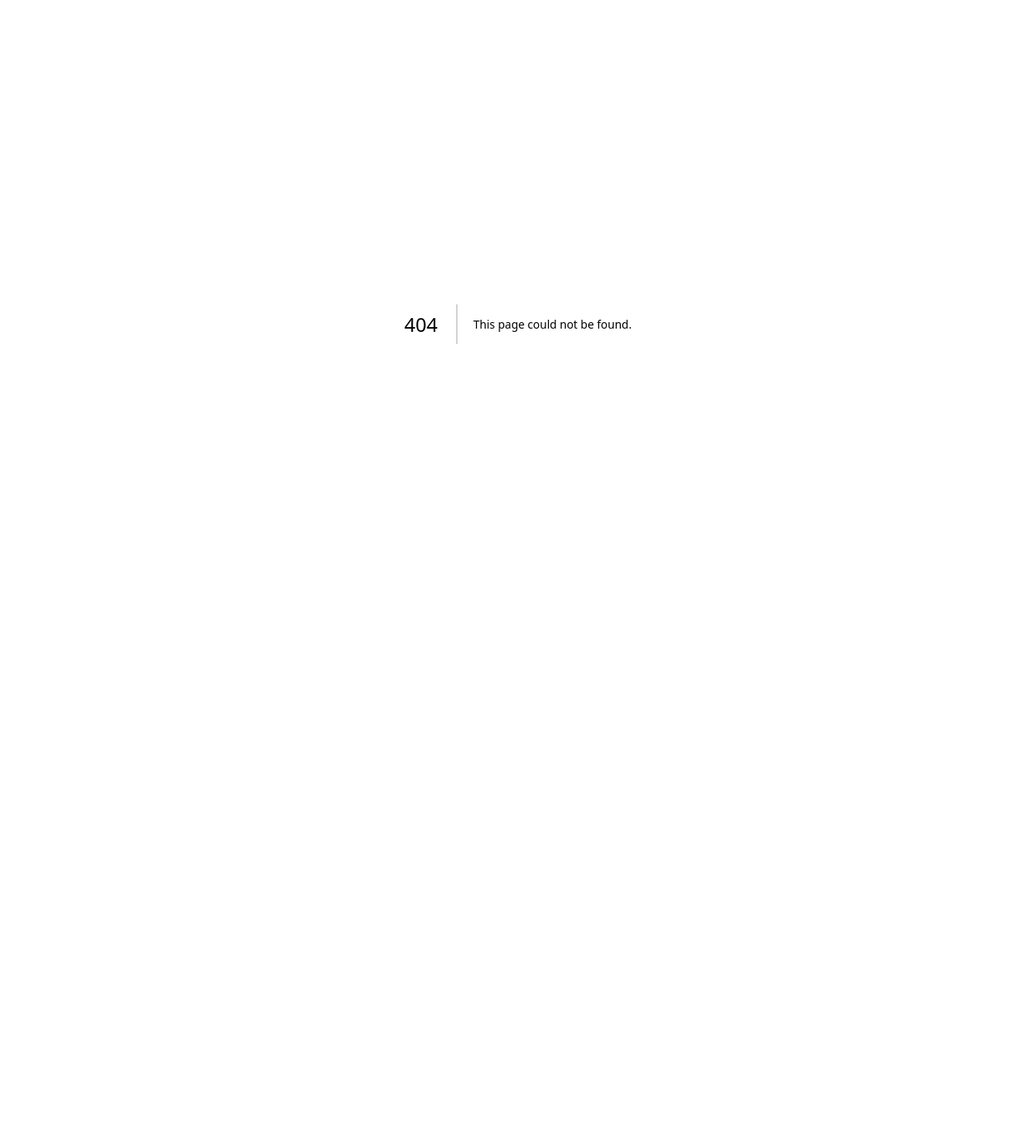
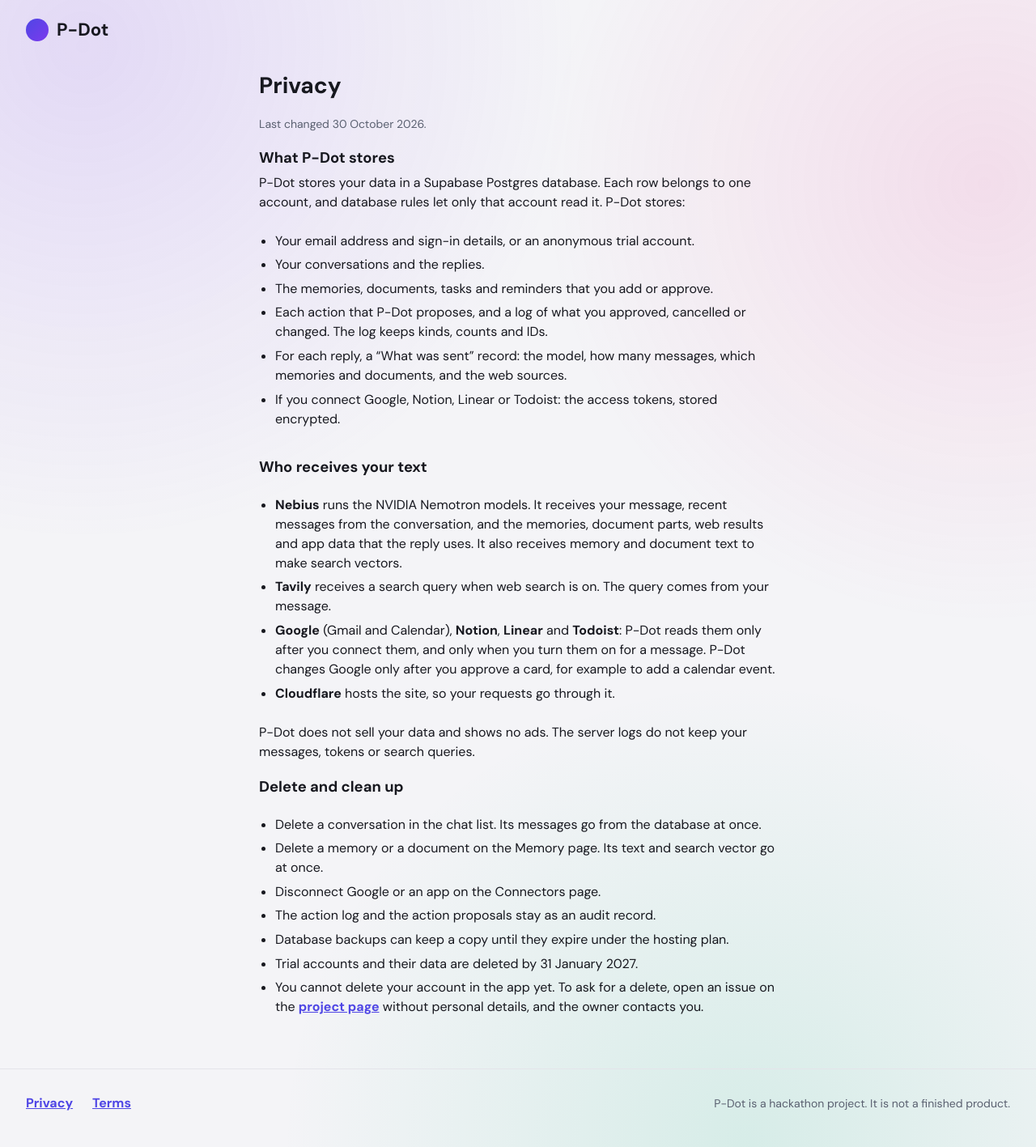
Before and after one commit to PATELOM925/P-Dot, a Next.js app: page /privacy in a window 1280 px wide. Before the commit this address had no page. Shown: the whole page at 81% size. Before the commit the page ends 800 px from the top, so only its background shows below. Built offline with nearby package versions, Linux system fonts and the light colour scheme.

Commit message:
feat: true landing claims, a footer with Privacy and Terms, and the two pages

```diff
--- a/src/app/globals.css
+++ b/src/app/globals.css
@@ -1804,6 +1804,58 @@
   }
 }
 
+.site-footer {
+  display: flex;
+  flex-wrap: wrap;
+  align-items: center;
+  justify-content: space-between;
+  gap: 0.75rem 1.5rem;
+  width: 100%;
+  max-width: 82.5rem;
+  margin: 0 auto;
+  padding: 1.25rem clamp(1rem, 3vw, 2rem) 2rem;
+  border-top: 1px solid var(--border);
+}
+
+.site-footer-links {
+  display: flex;
+  gap: 1.5rem;
+}
+
+.site-footer-links a {
+  display: inline-flex;
+  align-items: center;
+  min-height: 44px;
+}
+
+.legal-page {
+  flex: 1;
+  width: 100%;
+  max-width: 44rem;
+  margin: 0 auto;
+  padding: 1rem clamp(1rem, 3vw, 2rem) 3rem;
+  display: flex;
+  flex-direction: column;
+  gap: 1.25rem;
+}
+
+.legal-page section {
+  display: flex;
+  flex-direction: column;
+  gap: 0.5rem;
+}
+
+.legal-page h2 {
+  font-size: 1.15rem;
+}
+
+.legal-page ul {
+  padding-left: 1.25rem;
+  display: flex;
+  flex-direction: column;
+  gap: 0.35rem;
+}
+
 /* Colour: soft backdrop, mode colours, tool chips */
 
 .landing {
--- /dev/null
+++ b/src/app/privacy/page.tsx
@@ -0,0 +1,77 @@
+import type { Metadata } from "next";
+import { LegalPage } from "@/components/layout/LegalPage";
+
+export const metadata: Metadata = { title: "Privacy · P-Dot" };
+
+export default function PrivacyPage() {
+  return (
+    <LegalPage title="Privacy" updated="30 October 2026">
+      <section>
+        <h2>What P-Dot stores</h2>
+        <p>
+          P-Dot stores your data in a Supabase Postgres database. Each row belongs to one account, and database rules
+          let only that account read it. P-Dot stores:
+        </p>
+        <ul>
+          <li>Your email address and sign-in details, or an anonymous trial account.</li>
+          <li>Your conversations and the replies.</li>
+          <li>The memories, documents, tasks and reminders that you add or approve.</li>
+          <li>
+            Each action that P-Dot proposes, and a log of what you approved, cancelled or changed. The log keeps kinds,
+            counts and IDs.
+          </li>
+          <li>
+            For each reply, a &ldquo;What was sent&rdquo; record: the model, how many messages, which memories and
+            documents, and the web sources.
+          </li>
+          <li>If you connect Google, Notion, Linear or Todoist: the access tokens, stored encrypted.</li>
+        </ul>
+      </section>
+
+      <section>
+        <h2>Who receives your text</h2>
+        <ul>
+          <li>
+            <strong>Nebius</strong> runs the NVIDIA Nemotron models. It receives your message, recent messages from the
+            conversation, and the memories, document parts, web results and app data that the reply uses. It also
+            receives memory and document text to make search vectors.
+          </li>
+          <li>
+            <strong>Tavily</strong> receives a search query when web search is on. The query comes from your message.
+          </li>
+          <li>
+            <strong>Google</strong> (Gmail and Calendar), <strong>Notion</strong>, <strong>Linear</strong> and{" "}
+            <strong>Todoist</strong>: P-Dot reads them only after you connect them, and only when you turn them on for
+            a message. P-Dot changes Google only after you approve a card, for example to add a calendar event.
+          </li>
+          <li>
+            <strong>Cloudflare</strong> hosts the site, so your requests go through it.
+          </li>
+        </ul>
+        <p>
+          P-Dot does not sell your data and shows no ads. The server logs do not keep your messages, tokens or search
+          queries.
+        </p>
+      </section>
+
+      <section>
+        <h2>Delete and clean up</h2>
+        <ul>
+          <li>Delete a conversation in the chat list. Its messages go from the database at once.</li>
+          <li>Delete a memory or a document on the Memory page. Its text and search vector go at once.</li>
+          <li>Disconnect Google or an app on the Connectors page.</li>
+          <li>The action log and the action proposals stay as an audit record.</li>
+          <li>Database backups can keep a copy until they expire under the hosting plan.</li>
+          <li>Trial accounts and their data are deleted by 31 January 2027.</li>
+          <li>
+            You cannot delete your account in the app yet. To ask for a delete, open an issue on the{" "}
+            <a href="https://github.com/PATELOM925/P-Dot/issues" rel="noopener noreferrer">
+              project page
+            </a>{" "}
+            without personal details, and the owner contacts you.
+          </li>
+        </ul>
+      </section>
+    </LegalPage>
+  );
+}
--- /dev/null
+++ b/src/components/layout/LegalPage.tsx
@@ -0,0 +1,20 @@
+import Link from "next/link";
+import { SiteFooter } from "./SiteFooter";
+
+export function LegalPage({ title, updated, children }: { title: string; updated: string; children: React.ReactNode }) {
+  return (
+    <div className="landing">
+      <header className="landing-header">
+        <Link href="/" className="brand">
+          P-Dot
+        </Link>
+      </header>
+      <main className="legal-page">
+        <h1>{title}</h1>
+        <p className="muted small">Last changed {updated}.</p>
+        {children}
+      </main>
+      <SiteFooter />
+    </div>
+  );
+}
--- /dev/null
+++ b/src/components/layout/SiteFooter.tsx
@@ -0,0 +1,13 @@
+import Link from "next/link";
+
+export function SiteFooter() {
+  return (
+    <footer className="site-footer">
+      <nav aria-label="Legal" className="site-footer-links">
+        <Link href="/privacy">Privacy</Link>
+        <Link href="/terms">Terms</Link>
+      </nav>
+      <p className="muted small">P-Dot is a hackathon project. It is not a finished product.</p>
+    </footer>
+  );
+}
```
Also changed, not shown: src/app/page.tsx (+18 -7 lines), src/app/terms/page.tsx (added, +46 -0 lines).
